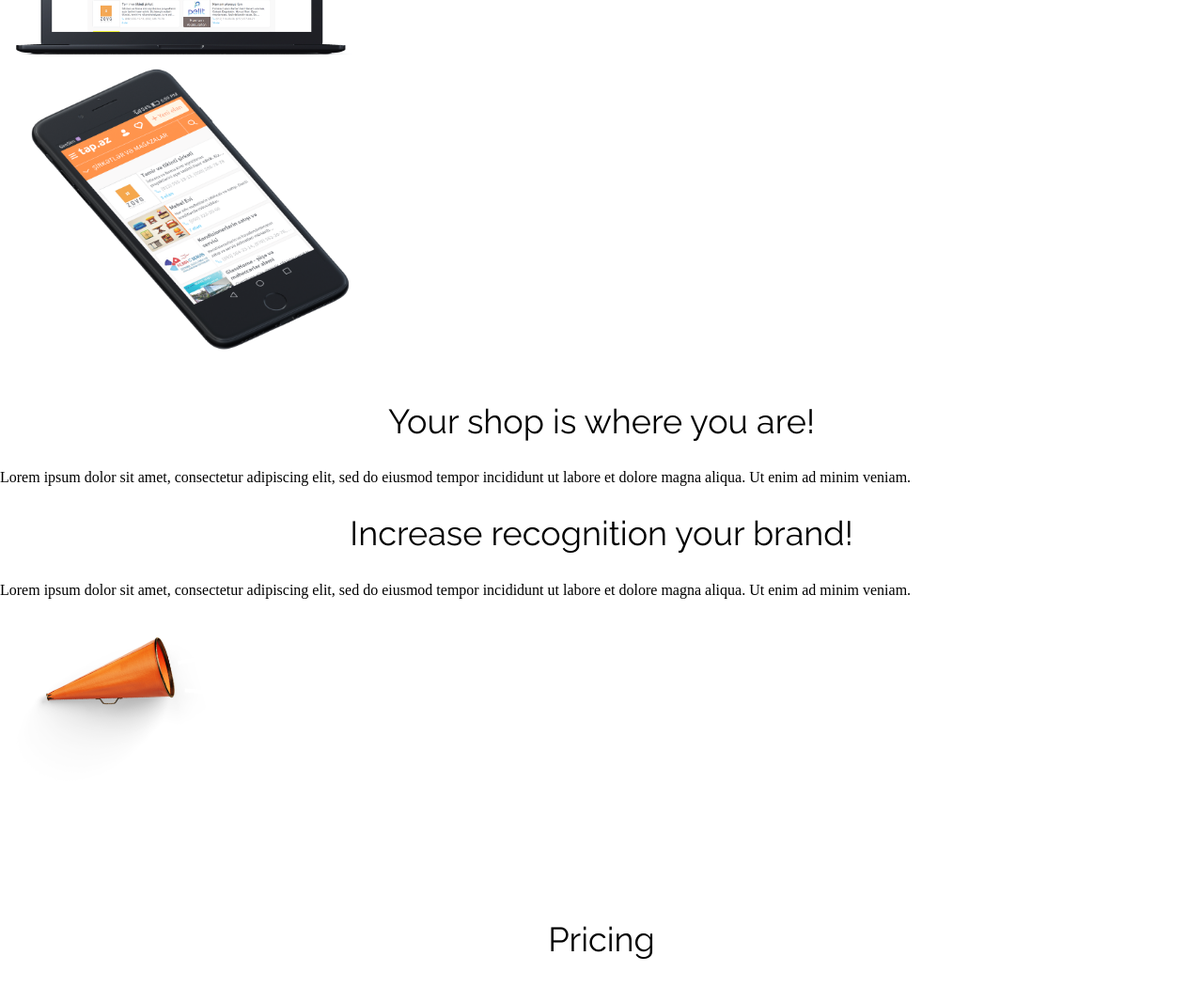
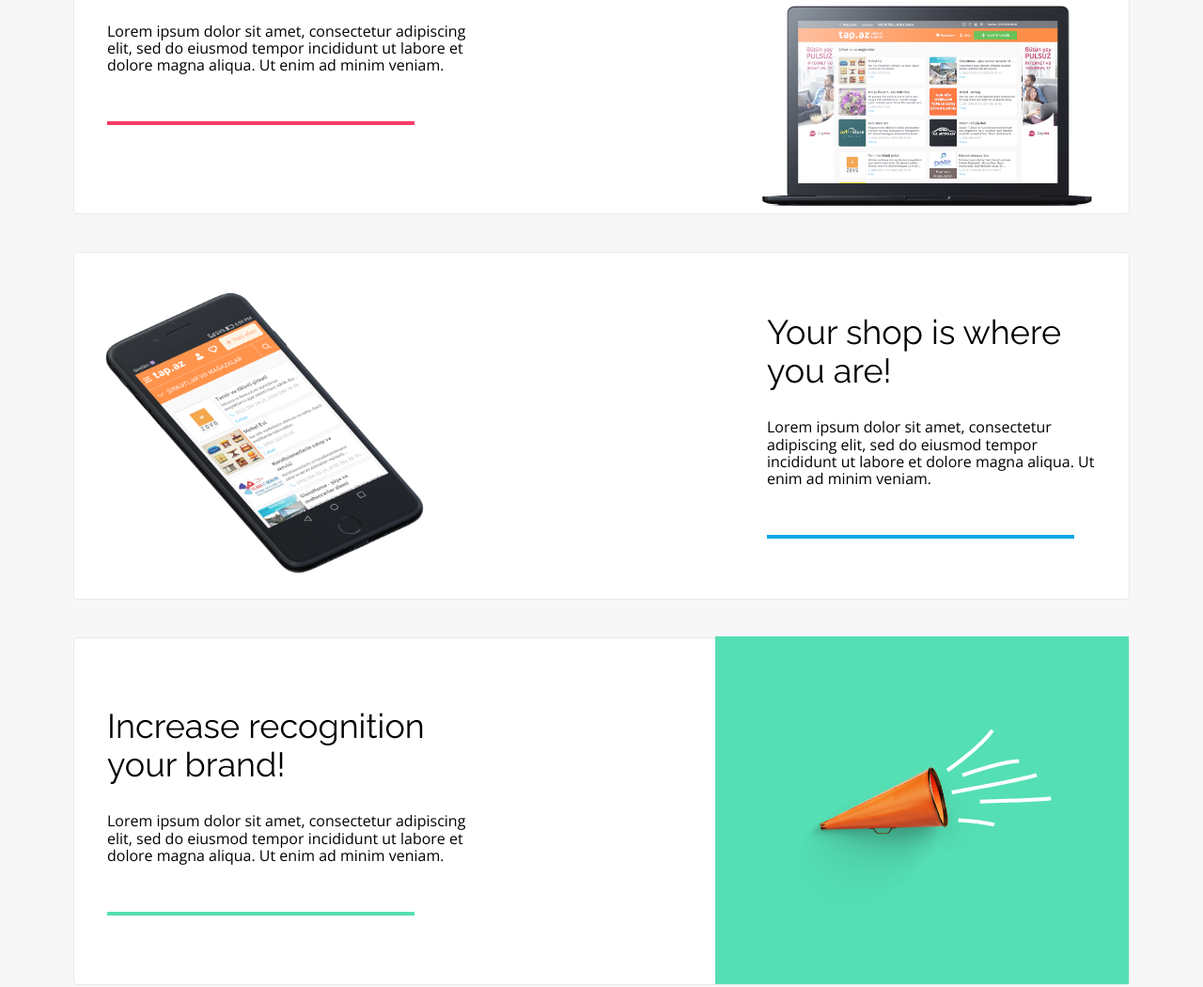
Before and after one commit to oapchk/BestShop_2, a website: page index.html in a window 1280 px wide. Shown: the part 1500-2550 px from the top of the page at 94% size. Drawn offline with nearby package versions, Linux system fonts and the light colour scheme.

Commit message:
info section style

```diff
--- a/index.html
+++ b/index.html
@@ -98,6 +98,7 @@
           <div class="info__lead">Lorem ipsum dolor sit amet, consectetur adipiscing elit, sed do eiusmod tempor
             incididunt
             ut labore et dolore magna aliqua. Ut enim ad minim veniam.</div>
+          <span class="info__line info__line--red"></span>
         </div>
         <div class="info__img"> <img src="src/img/Macbook2.png" alt="Notebook">
         </div>
@@ -112,6 +113,8 @@
           <div class="info__lead">Lorem ipsum dolor sit amet, consectetur adipiscing elit, sed do eiusmod tempor
             incididunt
             ut labore et dolore magna aliqua. Ut enim ad minim veniam.</div>
+          <span class="info__line info__line--blue"></span>
+
         </div>
       </div>
 
@@ -121,8 +124,10 @@
           <div class="info__lead">Lorem ipsum dolor sit amet, consectetur adipiscing elit, sed do eiusmod tempor
             incididunt
             ut labore et dolore magna aliqua. Ut enim ad minim veniam.</div>
+          <span class="info__line info__line--green"></span>
+
         </div>
-        <div class="info__img">
+        <div class="info__img info__img--trumpet">
           <img src="src/img/Trumpet.png" alt="">
         </div>
       </div>
@@ -187,7 +192,7 @@
   </section>
 
 
-  <section class="calc">
+  <!-- <section class="calc">
     <h2>Calculate how much you’ll pay</h2>
 
     <div class="calc__columns">
@@ -254,7 +259,7 @@
         </div>
       </div>
     </div>
-  </section>
+  </section> -->
 
   <section class="questions">
     <div class="questions__box">
--- a/src/sass/components/hero.scss
+++ b/src/sass/components/hero.scss
@@ -32,11 +32,14 @@
     font-weight: 700;
     display: inline-block;
     text-decoration: none;
-    padding: 22px 92px;
+    padding: px-to-rem(22px) px-to-rem(157px);
     background-color: rgba(8, 166, 228, 1);
     border-radius: 40px;
     box-shadow: 5px 10px 14px rgba(7, 172, 230, 0.16);
-    font-size: 1rem;
+    font-size: $base-font-size;
+    @media only screen and (max-width: 720px) {
+      padding: px-to-rem(22px) px-to-rem(92px);
+    }
   }
   &__bg {
     width: 100%;
--- /dev/null
+++ b/src/sass/components/info.scss
@@ -0,0 +1,85 @@
+@import "../variables.scss";
+
+.info {
+  background-color: #f7f7f7;
+  padding-block: px-to-rem(105px);
+  &__container {
+    width: px-to-rem(1124px);
+    margin-inline: auto;
+  }
+
+  &__onebox {
+    height: px-to-rem(370px);
+    border: px-to-rem(1px) solid #e8e9ed;
+    display: flex;
+    justify-content: space-between;
+    align-items: flex-end;
+    background-color: white;
+
+    margin-bottom: px-to-rem(40px);
+    border-radius: px-to-rem(5px);
+    :nth-of-type(2) {
+      padding-right: px-to-rem(20px);
+    }
+    &.info__box--notebook {
+      // Styles specific to notebook onebox
+    }
+
+    &.info__box--phone {
+      // Styles specific to phone onebox
+    }
+
+    &.info__box--trumpet {
+      // Styles specific to trumpet onebox
+    }
+  }
+
+  &__text {
+    max-width: px-to-rem(420px);
+    padding-left: px-to-rem(35px);
+    font-family: $font-open-sans;
+    margin-block: auto;
+  }
+
+  &__img {
+    // margin: auto;
+    &--trumpet {
+      width: 440px;
+      height: 370px;
+      background-color: $green-color;
+      img {
+        padding-left: px-to-rem(62px);
+        padding-top: px-to-rem(98px);
+      }
+    }
+  }
+
+  &__hdl {
+    text-align: left;
+    margin-top: 0;
+    &2 {
+    }
+  }
+
+  &__lead {
+  }
+}
+
+.info__line {
+  display: block;
+  width: px-to-rem(327px);
+  height: px-to-rem(4px);
+  margin-top: px-to-rem(50px);
+
+  &--red {
+    background-color: $red-color;
+  }
+
+  &--blue {
+    background-color: $primary-color;
+  }
+
+  &--green {
+    background-color: $green-color;
+  }
+}
--- a/src/sass/components/logo.scss
+++ b/src/sass/components/logo.scss
@@ -5,14 +5,10 @@
   display: inline-block;
   text-decoration: none;
   color: $primary-color;
-  @media screen and (min-width: px-to-rem(720px)) {
-    //padding-left: px-to-rem(136px);
-    color: $primary-color;
-  }
-  @media screen and (max-width: px-to-rem(800px)) {
-    // padding-left: px-to-rem(25px);
-    // padding-top: px-to-rem(17px);
-    // padding-bottom: px-to-rem(16px);
+  padding-left: px-to-rem(110px);
+
+  @media screen and (max-width: px-to-rem(860px)) {
+    padding-left: 0;
   }
   &__text {
     font-size: px-to-rem(32px);
--- a/src/sass/components/questions.scss
+++ b/src/sass/components/questions.scss
@@ -12,6 +12,7 @@
     align-items: center;
     padding: px-to-rem(50px) px-to-rem(30px);
     margin-bottom: 0;
+    gap: 0;
   }
   &__box {
     width: 50%;
@@ -39,6 +40,10 @@
     justify-content: flex-start;
     color: $grey-1;
     align-items: center;
+    @media screen and (max-width: px-to-rem(720px)) {
+      flex-direction: column;
+      align-items: flex-start;
+    }
   }
   &__details {
     display: flex;
@@ -51,6 +56,9 @@
     text-decoration: none;
     font-family: $font-open-sans;
     padding-right: px-to-rem(20px);
+    @media screen and (max-width: px-to-rem(720px)) {
+      padding-bottom: px-to-rem(20px);
+    }
     img {
       margin-right: px-to-rem(5px);
     }
--- a/src/sass/layout/footer.scss
+++ b/src/sass/layout/footer.scss
@@ -33,7 +33,9 @@
   &_lead {
     font-family: $font-open-sans;
     font-size: 0.6875rem;
-    //line-height: 1.5rem;
     color: $grey-1;
+    @media screen and (min-width: px-to-rem(860px)) {
+      padding-left: px-to-rem(110px);
+    }
   }
 }
--- a/src/sass/main.scss
+++ b/src/sass/main.scss
@@ -16,3 +16,4 @@
 @import "./layout/footer";
 @import "./components/calculator";
 @import "./components/pricing.scss";
+@import "./components/info.scss";
```
Also changed, not shown: src/sass/components/calculator.scss (+0 -18 lines), src/css/main.css, 1 other file.
